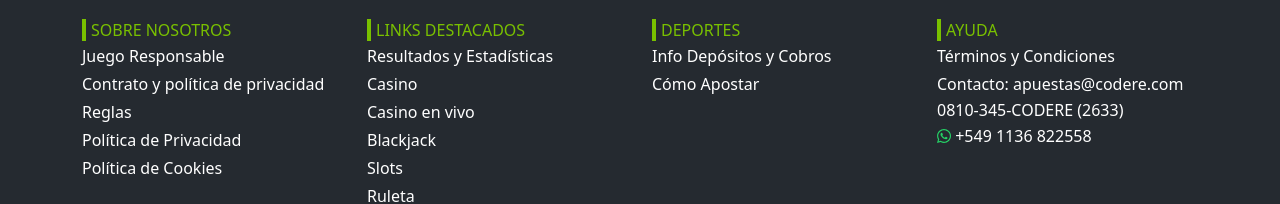
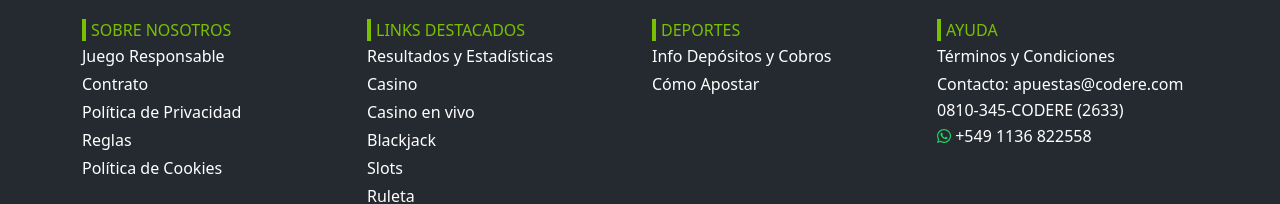
Before and after one commit to Codere-Israel/Codere-ARG, a React (Create React App) app: page / in a window 1280 px wide. Shown: the part 5418-5622 px from the top of the page. Built offline with nearby package versions, Linux system fonts and the light colour scheme; a web font is replaced by a local one.

Commit message:
Update Footer.js

```diff
--- a/src/Components/Footer.js
+++ b/src/Components/Footer.js
@@ -110,11 +110,22 @@
                   </li>
                   <li>
                     <a
-                      href="https://m.caba.codere.bet.ar/csbgonline/condicionesgenerales/condicionespoliticaargentina.pdf?_ga=1.6998646.512593250.1464854868"
+                      href="https://m.caba.codere.bet.ar/csbgonline/condicionesgenerales/contratoArgentinaCaba.pdf?m=si"
                       title=""
                       rel="nofollow"
                     >
-                      Contrato y política de privacidad
+                      Contrato
+                    </a>
+                  </li>
+
+                  <li>
+                    <a
+                      href="https://m.caba.codere.bet.ar/csbgonline/condicionesgenerales/politicaprivacidadargentinacaba.pdf"
+                      title=""
+                      target={"_blank"}
+                      rel="nofollow"
+                    >
+                      Política de Privacidad
                     </a>
                   </li>
                   <li>
@@ -124,16 +135,6 @@
                       rel="nofollow"
                     >
                       Reglas
-                    </a>
-                  </li>
-                  <li>
-                    <a
-                      href="https://www.codere.bet.ar/informaci%C3%B3n-legal/politica-de-cookies"
-                      title=""
-                      target={"_blank"}
-                      rel="nofollow"
-                    >
-                      Política de Privacidad
                     </a>
                   </li>
                   <li>
```
